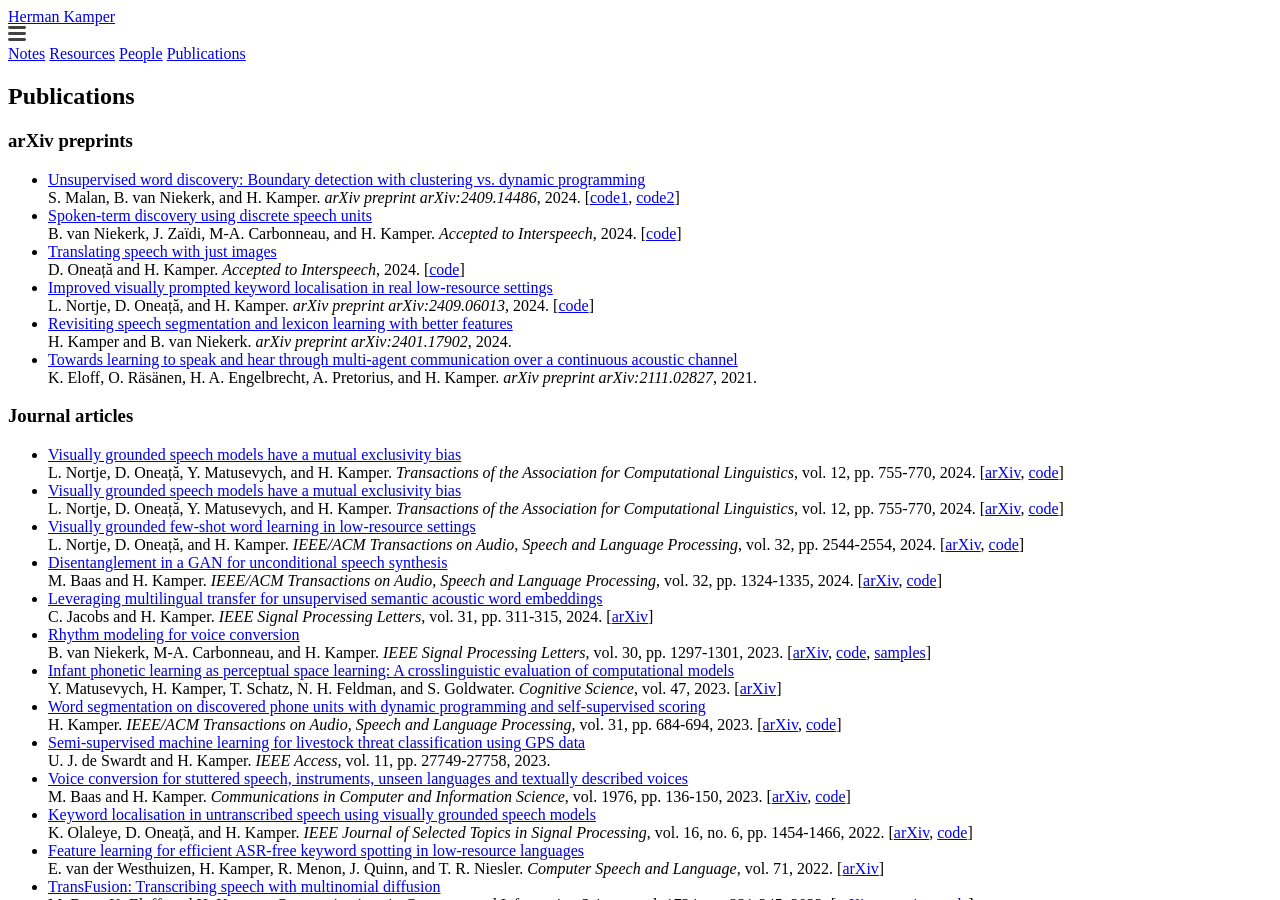
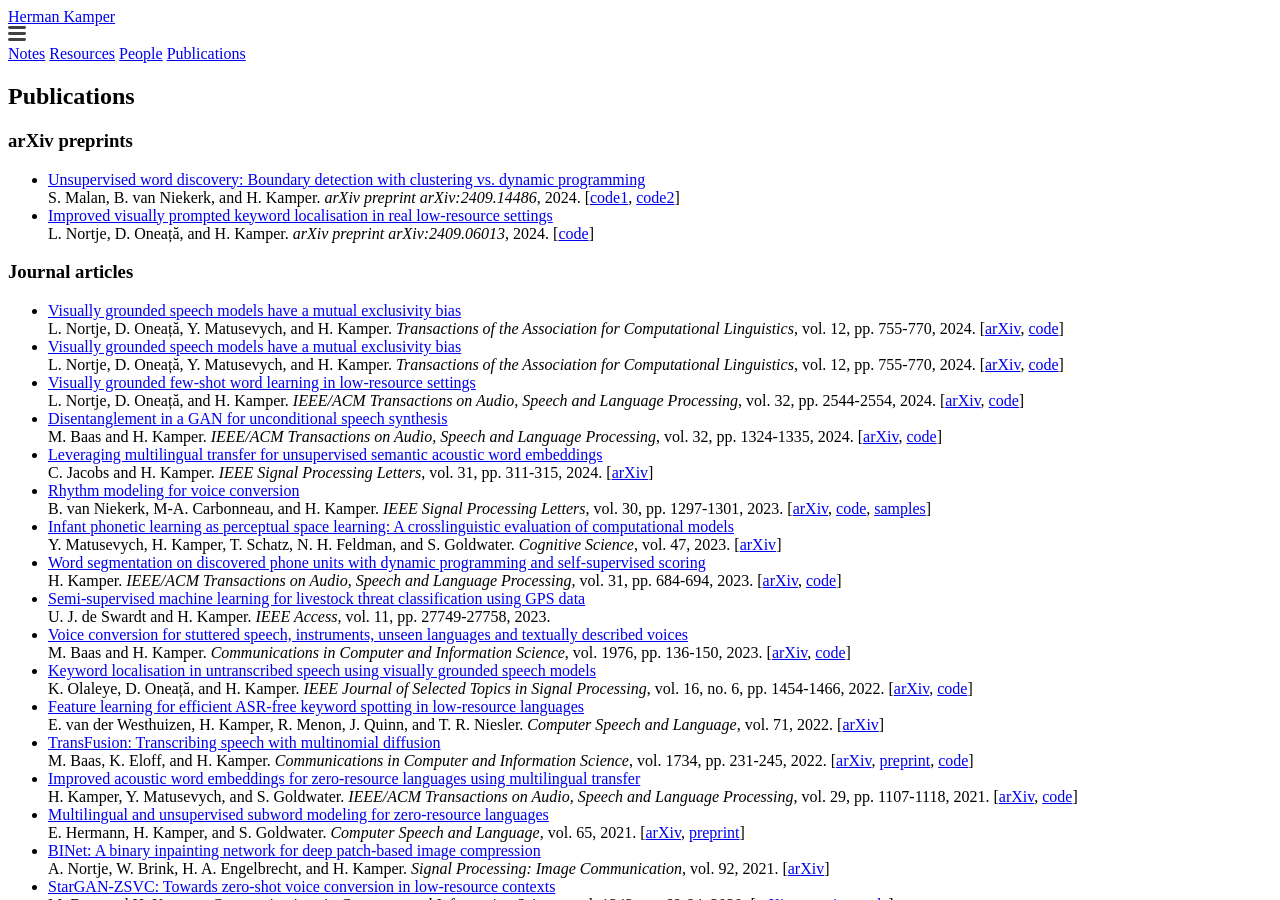
Before and after one commit to kamperh/kamperh.github.io, a Jekyll site: the page built from publications.md, in a window 1280 px wide and 900 px high. Built offline with Jekyll 4.4.1, drawn with Linux system fonts in a browser that asks for light colours; a style sheet for code colours, icons or effects is not loaded.

Commit message:
Update publications.md

```diff
--- a/publications.md
+++ b/publications.md
@@ -12,16 +12,8 @@ order: 5
 
 - [Unsupervised word discovery: Boundary detection with clustering vs. dynamic programming](https://arxiv.org/abs/2409.14486)
   S. Malan, B. van Niekerk, and H. Kamper. *arXiv preprint arXiv:2409.14486*, 2024. [[code1](https://github.com/s-malan/es-kmeans-plus), [code2](https://github.com/s-malan/prom-seg-clus)]
-- [Spoken-term discovery using discrete speech units](https://arxiv.org/abs/2408.14390)
-  B. van Niekerk, J. Zaïdi, M-A. Carbonneau, and H. Kamper. *Accepted to Interspeech*, 2024. [[code](https://github.com/bshall/dusted)]
-- [Translating speech with just images](https://arxiv.org/abs/2406.07133)
-  D. Oneață and H. Kamper. *Accepted to Interspeech*, 2024. [[code](https://github.com/danoneata/strim)]
 - [Improved visually prompted keyword localisation in real low-resource settings](https://arxiv.org/abs/2409.06013)
   L. Nortje, D. Oneață, and H. Kamper. *arXiv preprint arXiv:2409.06013*, 2024. [[code](https://github.com/LeanneNortje/low-resource_VPKL)]
-- [Revisiting speech segmentation and lexicon learning with better features](https://arxiv.org/abs/2401.17902)
-  H. Kamper and B. van Niekerk. *arXiv preprint arXiv:2401.17902*, 2024.
-- [Towards learning to speak and hear through multi-agent communication over a continuous acoustic channel](https://arxiv.org/abs/2111.02827)
-  K. Eloff, O. Räsänen, H. A. Engelbrecht, A. Pretorius, and H. Kamper. *arXiv preprint arXiv:2111.02827*, 2021.
 
 
 ### Journal articles
```
